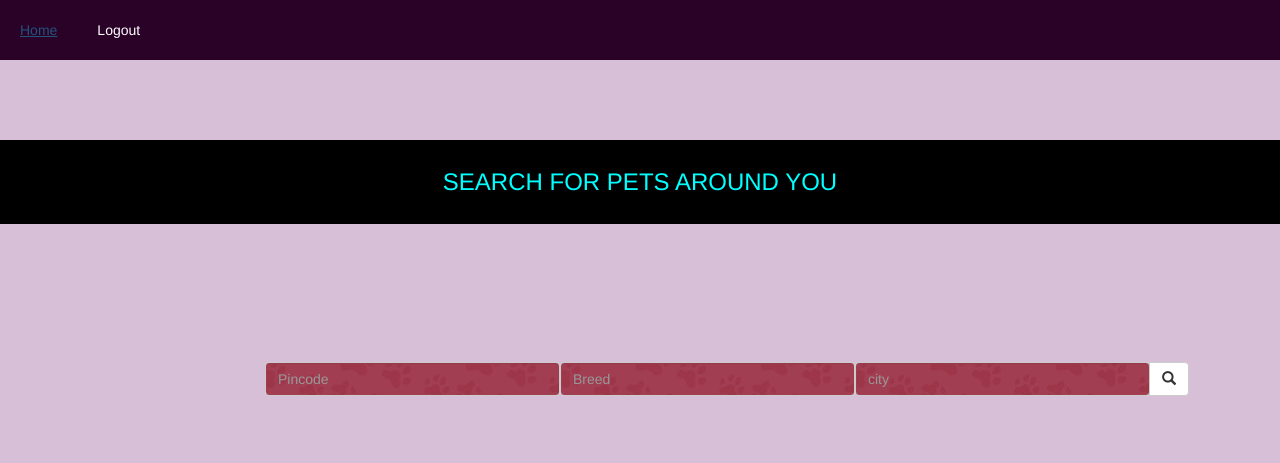
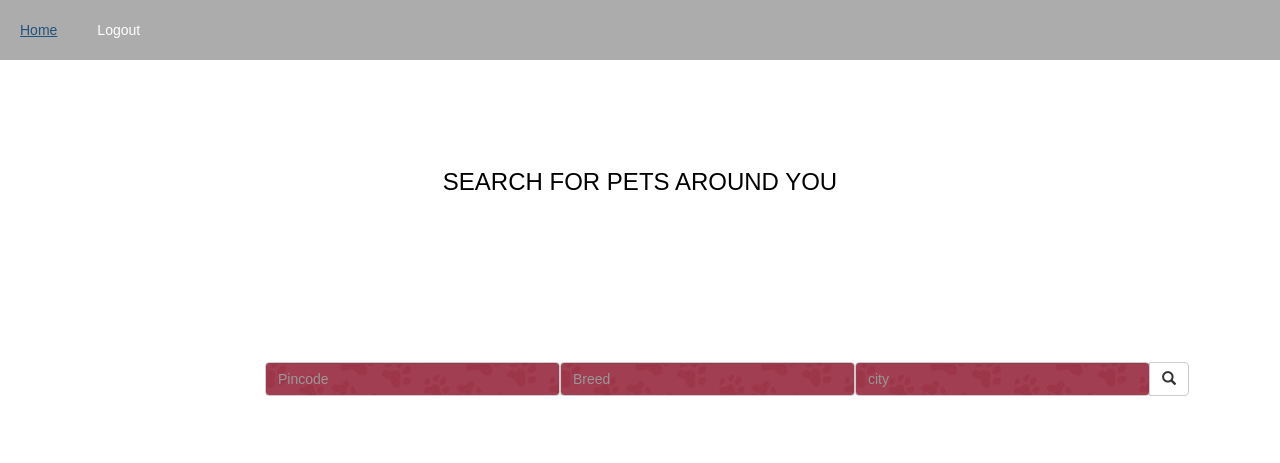
Before and after one commit to Karthikrajatp/Pet-Adoption-System, a Flask app: page /adopt/ in a window 1280 px wide. Shown: the top 463 px of the page. Run offline with Flask 2, Linux system fonts and the light colour scheme; a user stored in the database is signed in; some libraries are stand-ins or nearby versions.

Commit message:
Style changes in adopt page

```diff
--- a/website/static/adoptstyle.css
+++ b/website/static/adoptstyle.css
@@ -1,5 +1,8 @@
+*{
+    font-family: sans-serif;
+}
 body{
-        background-color:thistle;
+        background-color:rgb(255, 255, 255);
         background-repeat: no-repeat;
         background-size:cover;
     }
@@ -18,7 +21,6 @@ background-blend-mode: difference;
 .btn { margin-left:10px; }
 .box{
     display: flex;
-    /* background-color:black; */
     padding: 60px 130px;
     margin-top: 70px;
 }
@@ -34,52 +36,38 @@ background-blend-mode: difference;
     margin-left: 120px;
 }
 nav {
-    background-color: rgb(42, 2, 40);
+    background-color: rgb(172, 172, 172);
     overflow: hidden;
 }
-/*.abc{
-    font-size:x-large;
-    color: rgb(121, 64, 36);
-    border: 10px;
-    border-color:black;
-    border-width: 40px;
-    width: 500px;
-  padding: 10px;
-  border: 5px solid black;
-  margin: 0;
-    }
-*/
-
-.abc{
+.databox{
     display: flex;
     padding: 10px;
-    border: 1px solid white;
+    border: 1px solid rgb(0, 0, 0);
     border-radius: 5px;
+    justify-content: space-between;
+
 }
-
 .akp{
     margin-top: 80px;
     text-align: center;
     font-size:x-large;
+    font-family: sans-serif;
     padding: 25px 30px;
-    background-color: black;
-    color: aqua;
-
+    color: rgb(0, 0, 0);
 }
 .whole{
-/*     display: inline-block; */
     display:flex;
     flex-wrap:wrap;
-    padding-left: 30px;
-
 }
 .wrapper{
      padding:10px;
+     flex: 50%;
 }
 .req-div{
     padding:5px;
     display: flex;
     flex-direction: column;
+    align-items: flex-end;
     justify-content: flex-end;
 }
 nav a {
--- a/website/templates/adopt.html
+++ b/website/templates/adopt.html
@@ -1,14 +1,20 @@
 <!DOCTYPE html>
 <html lang="en">
   <head>
-    <meta charset="UTF-8">
-    <meta http-equiv="X-UA-Compatible" content="IE=edge">
-    <meta name="viewport" content="width=device-width, initial-scale=1.0">
+    <meta charset="UTF-8" />
+    <meta http-equiv="X-UA-Compatible" content="IE=edge" />
+    <meta name="viewport" content="width=device-width, initial-scale=1.0" />
     <title>Document</title>
   </head>
   <body>
-    <link rel="stylesheet" href="https://maxcdn.bootstrapcdn.com/bootstrap/3.3.7/css/bootstrap.min.css" />
-    <link rel="stylesheet" href="{{url_for('static',filename='adoptstyle.css')}}">
+    <link
+      rel="stylesheet"
+      href="https://maxcdn.bootstrapcdn.com/bootstrap/3.3.7/css/bootstrap.min.css"
+    />
+    <link
+      rel="stylesheet"
+      href="{{url_for('static',filename='adoptstyle.css')}}"
+    />
     <nav>
       <a href="/home">Home</a>
       <a href="/logout" id="exit">Logout</a>
```
Also changed, not shown: other parts of website/templates/adopt.html (+44 -30 lines), website/database.db. Lines whose indentation alone changed are shown as unchanged.
